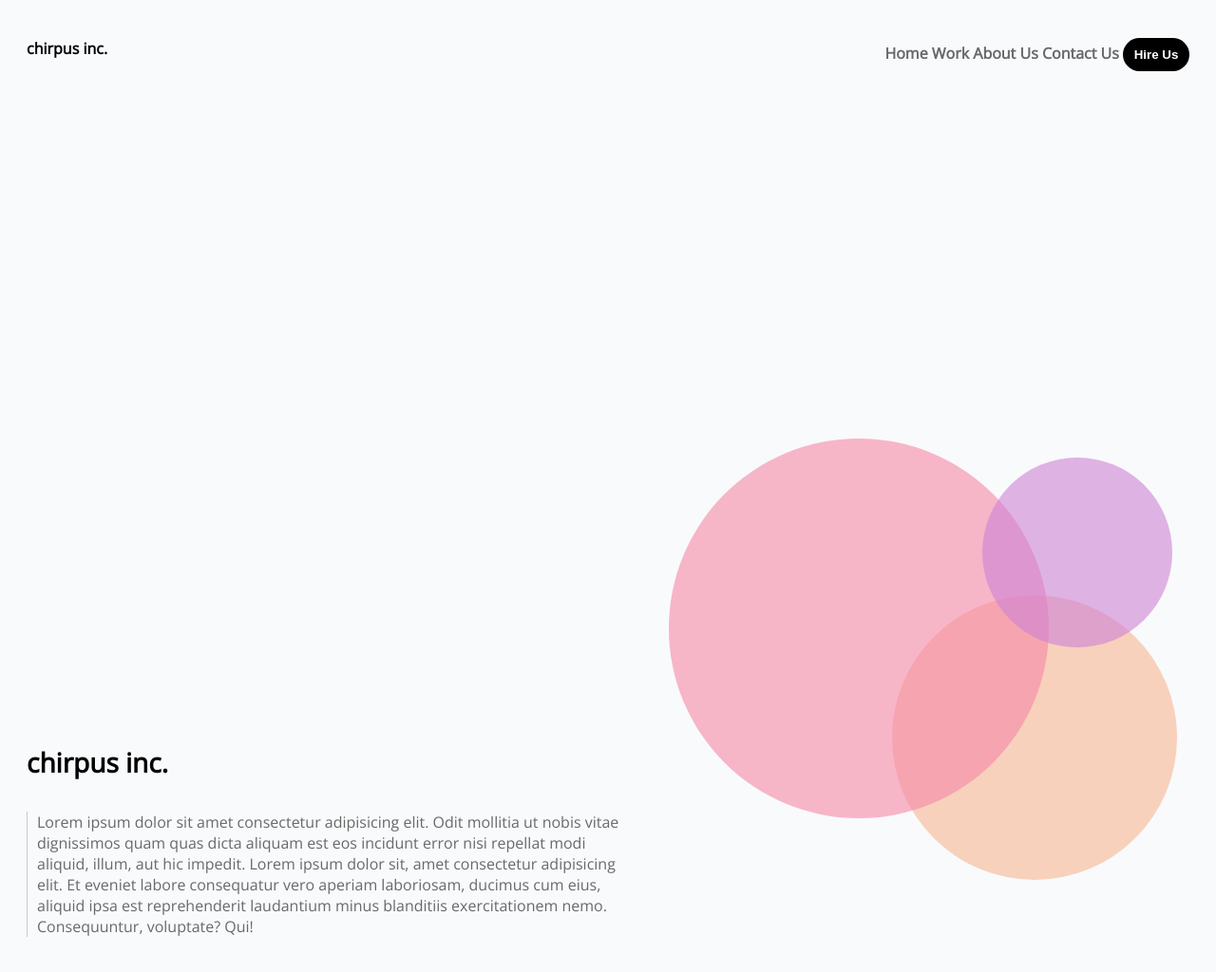
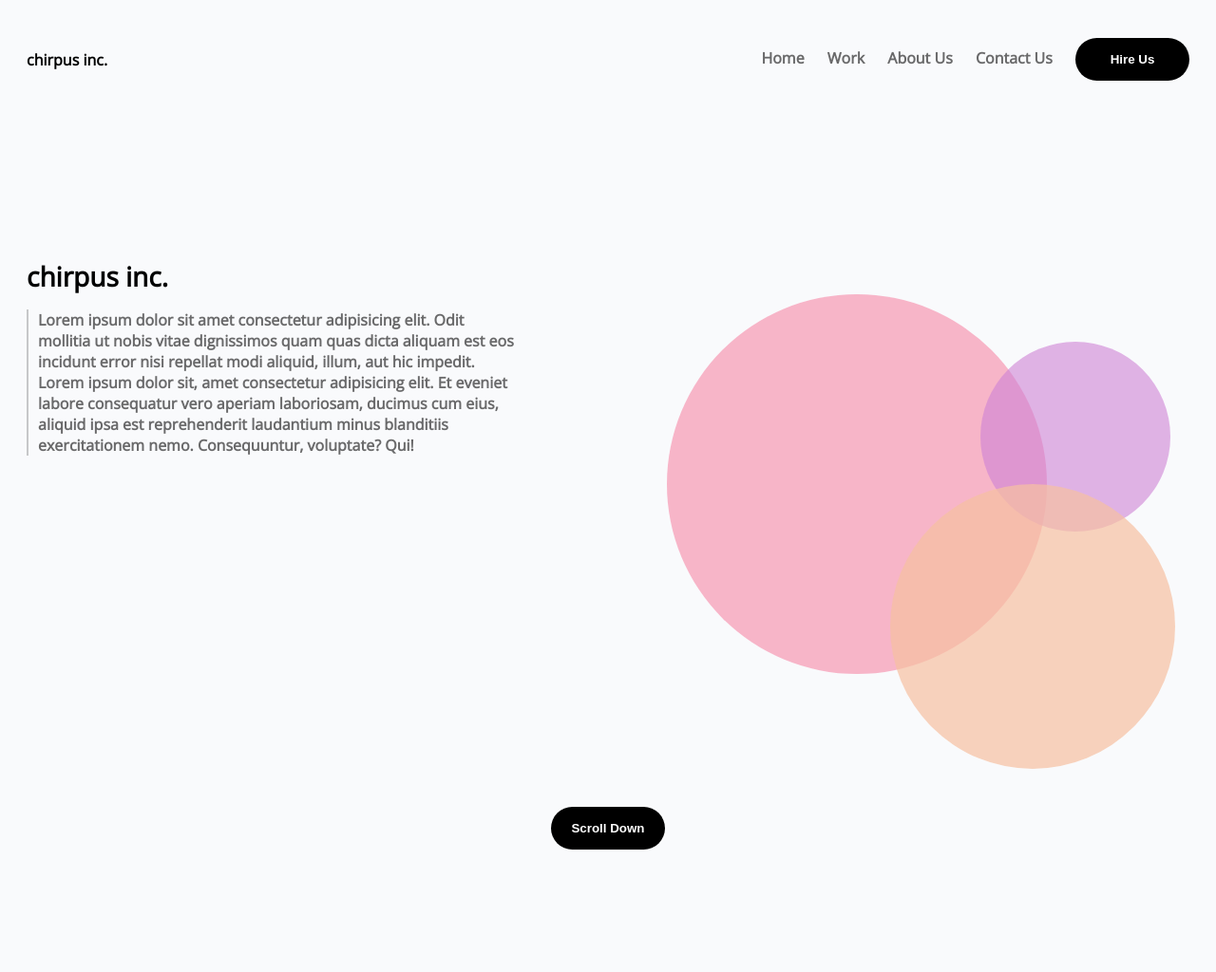
Before and after one commit to CertainVictory/HTML-CSS, a plain HTML site: page index.html in a window 1280 px wide. Shown: the whole page at 95% size. After the commit the page ends 810 px from the top, so only its background shows below. Drawn offline with nearby package versions, Linux system fonts and the light colour scheme.

Commit message:
Reviewed, repaired, and refined.

```diff
--- a/css/style.css
+++ b/css/style.css
@@ -12,6 +12,7 @@ section {
 
 .header {
     position: relative;
+    top: 12px;
 }
 
 nav {
@@ -20,22 +21,26 @@ nav {
 
 }
 
-.header, .nav {
+.header, .navStyle {
     display: inline;
 }
 
 .nav__a {
     color: #69696a;
     text-decoration: none;
+    margin-left: 20px;
 }
 
 .nav__btn {
+    margin-left: 20px;
+}
+.nav__btn, .stickyBtn {
     color: white;
-    border-radius: 20px; /*oval instead maybe?*/
-    border: solid 0px black;
-    background-color: black;
-    width: 70px;
-    padding: 10px;
+    border-radius: 25px; /*oval instead maybe?*/
+    border: solid 0px #000;
+    background-color: #000;
+    width: 120px;
+    padding: 15px;
     font-weight: bold;
     text-transform: capitalize;
 }
@@ -43,34 +48,39 @@ nav {
 .container {
     display: inline-block;
     padding-top: 00px;
-    width: 50%;
-    margin: 20px;
+    width: 41%;
+    margin-left: 20px;
     position: relative;
+    top: 190px;
+    font-weight: bold;
 }
 
 .subhead {
+    display: inline;
     font-size: 175%;
     padding-bottom: 5px;
 }
 
 .content {
+    display: inline-block;
     color: #69696a;
-    border-left: solid 1px rgba(0, 0, 0, 0.2);
+    border-left: solid 2px rgba(0, 0, 0, 0.2); /*For some reason the hex code doesn't transform well on my browser, so I added this for more control*/
     padding-left: 10px;
 }
 
-.button2 {
+.stickyBtnContainer {
     position: fixed;
+    top: 850px;
     left: 50%;
     transform: translatex(-50%);
-    padding-top: 140px;
+
 }
 
-.circleBois {
-    display: inline-block;
-    width: 45%;
-    position: relative;
-}
+.circleContainer {
+    position: absolute;
+    top: 290px;
+    right: 720px;
+    }
 
 .smCircle {
     border: solid 0px rgb(207, 130, 213, 0.6);
@@ -78,10 +88,11 @@ nav {
     width: 200px;
     height: 200px;
     border-radius: 200px;
-    z-index: 3;
-    position: relative;
-    left: 350px;
-    top: 400px;
+    z-index: 2;
+    position: absolute;
+    top: 50px;
+    left: 500px;
+
 
 }
 
@@ -91,10 +102,10 @@ nav {
     width: 300px;
     height: 300px;
     border-radius: 300px;
-    z-index: 1;
-    position: relative;
-    top: 345px;
-    left: 255px;
+    z-index: 3;
+    position: absolute;
+    top: 200px;
+    left: 405px;
 }
 
 .lgCircle {
@@ -103,17 +114,7 @@ nav {
     width: 400px;
     height: 400px;
     border-radius: 400px;
-    z-index: 2;
-    position: relative;
-    bottom: 120px;
-    left: 20px;
+    z-index: 1;
+    position: absolute;
+    left: 170px;
 }
-.stickyBtn {
-    color: white;
-    border-radius: 30px; /*oval instead maybe?*/
-    border: solid 0px black;
-    background-color: black;
-    width: auto;
-    padding: 15px;
-    font-weight: bold;
-}
--- a/index.html
+++ b/index.html
@@ -12,26 +12,27 @@
 <body>
     <section>
         <p class="header">chirpus inc.</p>
-        <nav class="nav">
+        <nav class="navStyle">
                 <a href="" class="nav__a">Home</a>
                 <a href="" class="nav__a">Work</a>
                 <a href="" class="nav__a">About Us</a>
                 <a href="" class="nav__a">Contact Us</a>
-                <button class="nav__btn">hire us</button>
+                <button href="" class="nav__btn">hire us</button>
         </nav>
+        <div class="circleContainer">
+                <div class="smCircle"></div>
+                <div class="medCircle"></div>
+                <div class="lgCircle"></div>
+
+            </div>
     </section>
     <div class="container">
         <h3 class="subhead">chirpus inc.</h3>
         <p class="content">Lorem ipsum dolor sit amet consectetur adipisicing elit. Odit mollitia ut nobis vitae dignissimos quam quas dicta aliquam est eos incidunt error nisi repellat modi aliquid, illum, aut hic impedit. Lorem ipsum dolor sit, amet consectetur adipisicing elit. Et eveniet labore consequatur vero aperiam laboriosam, ducimus cum eius, aliquid ipsa est reprehenderit laudantium minus blanditiis exercitationem nemo. Consequuntur, voluptate? Qui!</p>
 
     </div>
-    <div class="circleBois">
-        <div class="smCircle"></div>
-        <div class="medCircle"></div>
-        <div class="lgCircle"></div>
 
-    </div>
-        <div class="button2">
+        <div class="stickyBtnContainer">
                 <button class="stickyBtn">Scroll Down</button>
             </div>
 </body>
```
